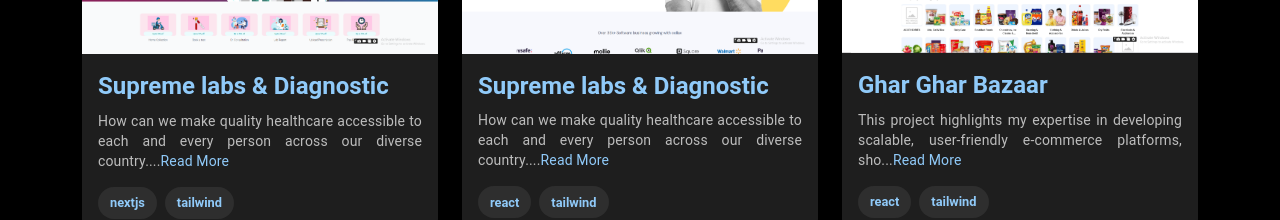
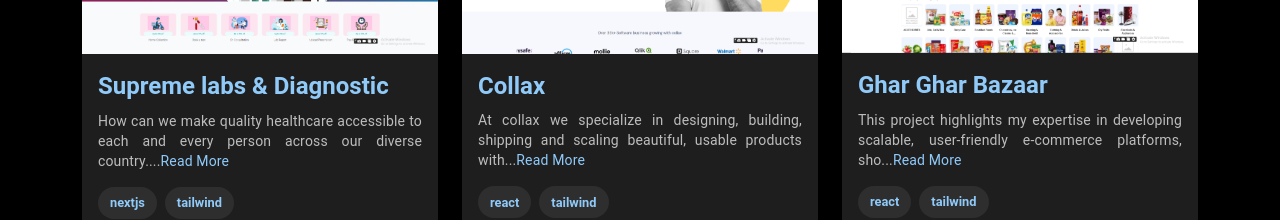
Before and after one commit to DhruvBhatiya/dhruv-portfolio, a React (Create React App) app: page / in a window 1280 px wide. Shown: the part 1646-1866 px from the top of the page. Built offline with nearby package versions, Linux system fonts and the light colour scheme.

Commit message:
add new projects

```diff
--- a/src/components/Projects/projectData.js
+++ b/src/components/Projects/projectData.js
@@ -19,8 +19,8 @@ export const projectData = [
                 tech: ['nextjs', 'tailwind']
             },
             {
-                title: "Supreme labs & Diagnostic",
-                description: "How can we make quality healthcare accessible to each and every person across our diverse country.",
+                title: "Collax",
+                description: "At collax we specialize in designing, building, shipping and scaling beautiful, usable products with blazing.",
                 imgUrl: collax,
                 link: 'https://collax-react.vercel.app/',
                 tech: ['react', 'tailwind']
```
